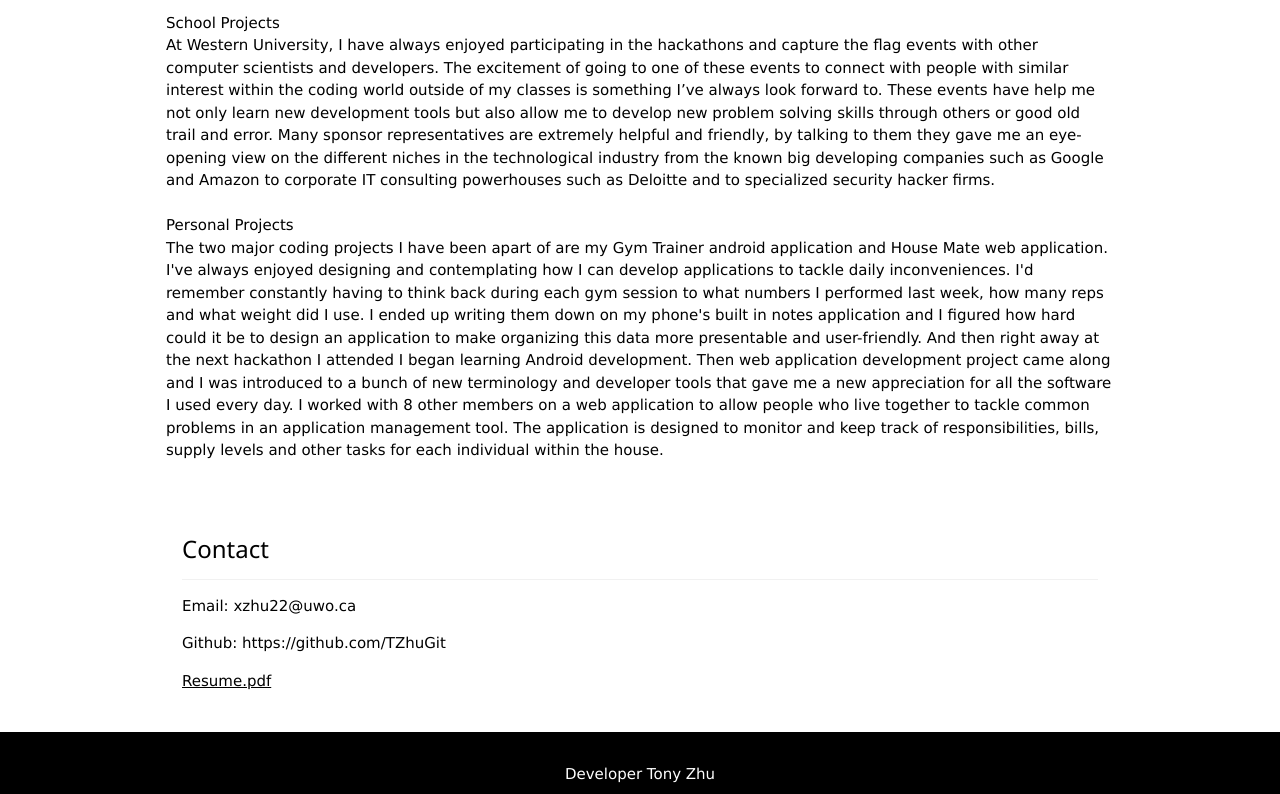
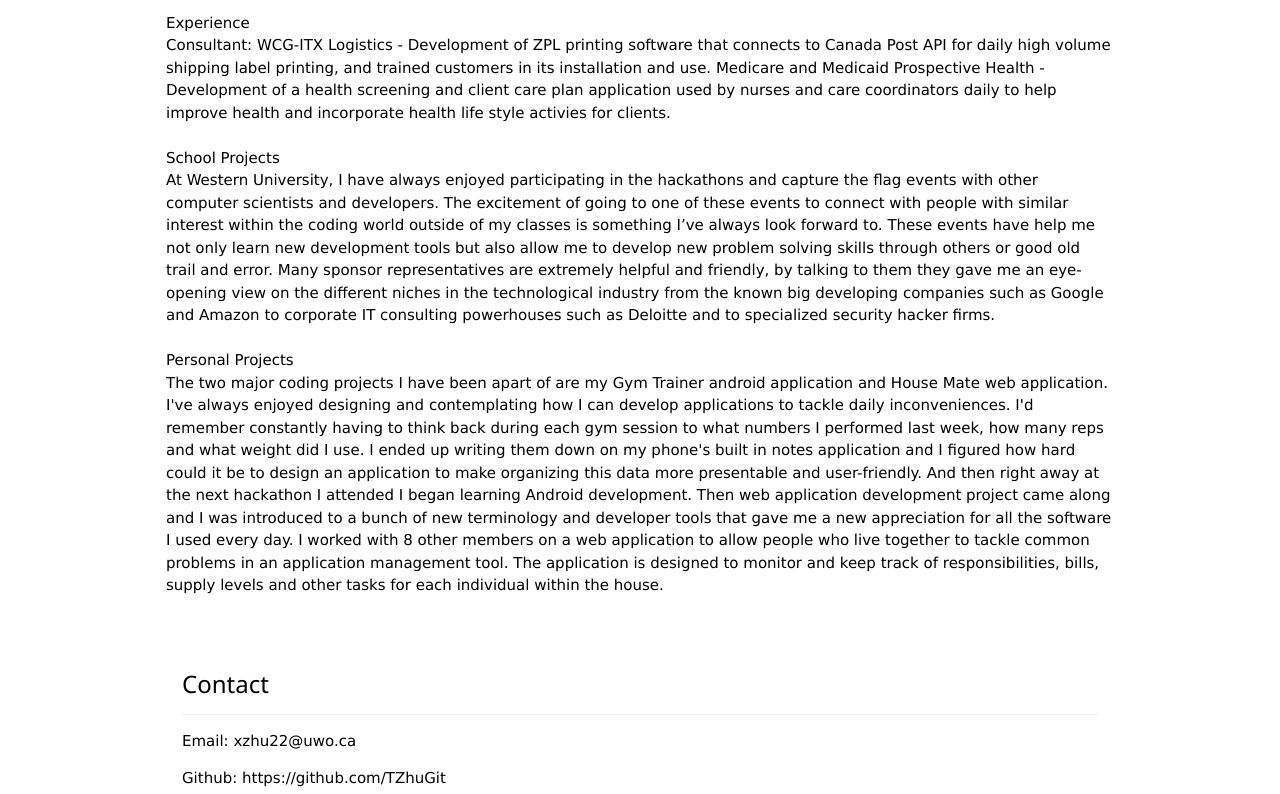
Before and after one commit to TZhuGit/tzhugit.github.io, a plain HTML site: page index.html in a window 1280 px wide. Shown: the part 1895-2689 px from the top of the page. Drawn offline with Linux system fonts and the light colour scheme.

Commit message:
Update index.html

```diff
--- a/index.html
+++ b/index.html
@@ -41,7 +41,6 @@
       &nbsp &nbsp &nbsp - Amateur Tennis Player<br>
       &nbsp &nbsp &nbsp - Creative Problem Solver<br>
       &nbsp &nbsp &nbsp - Movie Addict<br>
-      &nbsp &nbsp &nbsp - Philosophy Novice<br>
 
 
 
@@ -100,6 +99,12 @@
     </div>
   </div>
 <p>
+  Experience<br>
+  Consultant: WCG-ITX
+  Logistics - Development of ZPL printing software that connects to Canada Post API for daily high volume shipping label printing, and trained customers in its installation and use.
+Medicare and Medicaid Prospective Health - Development of a health screening and client care plan application used by nurses and care coordinators daily to help improve health and incorporate health life style activies for clients.
+ <br> <br>
+
   School Projects<br>
   At Western University, I have always enjoyed participating in the hackathons and capture the flag events with other
   computer scientists and developers. The excitement of going to one of these events to connect with people with similar interest within the
```
